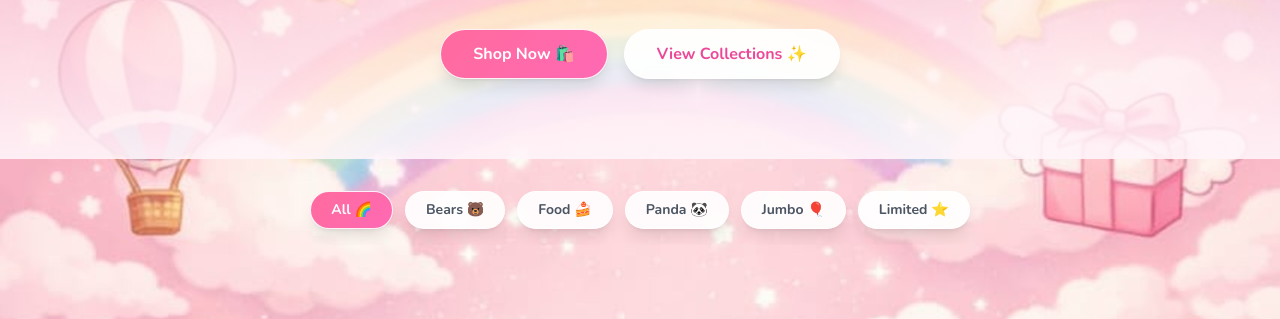
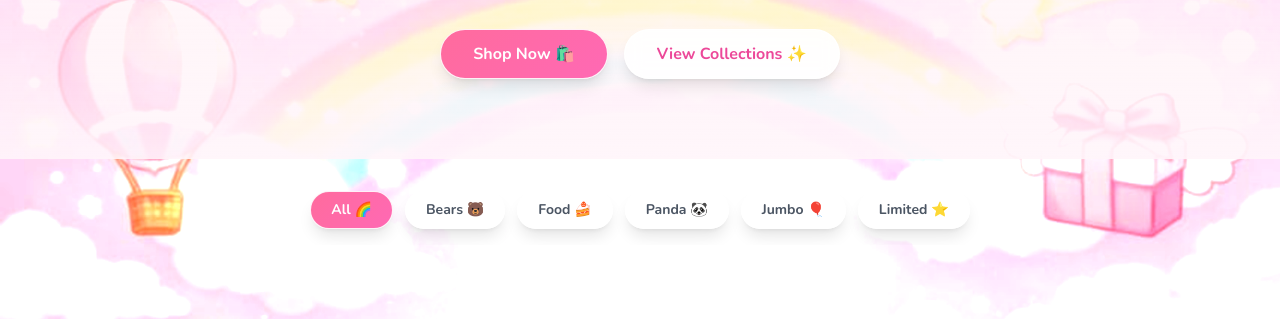
Before and after one commit to aikeluargalee-tech/7panda, a website: page index.html in a window 1280 px wide. Shown: the part 357-676 px from the top of the page. Drawn offline with nearby package versions, Linux system fonts and the light colour scheme.

Commit message:
Enhance background vibrancy with CSS filters

```diff
--- a/index.html
+++ b/index.html
@@ -26,11 +26,31 @@
             background-attachment: scroll;
             min-height: 100vh;
             width: 100%;
+            position: relative;
+        }
+
+        /* Fresh vibrant overlay for background */
+        body::before {
+            content: '';
+            position: fixed;
+            top: 0;
+            left: 0;
+            width: 100%;
+            height: 100%;
+            background-image: url('background_upscaled.jpeg');
+            background-size: cover;
+            background-position: center top;
+            background-repeat: no-repeat;
+            filter: brightness(1.15) contrast(1.2) saturate(1.3);
+            z-index: -2;
         }
 
         /* Desktop: fixed background for parallax effect */
         @media (min-width: 1025px) {
             body {
+                background-attachment: fixed;
+            }
+            body::before {
                 background-attachment: fixed;
             }
         }
```
